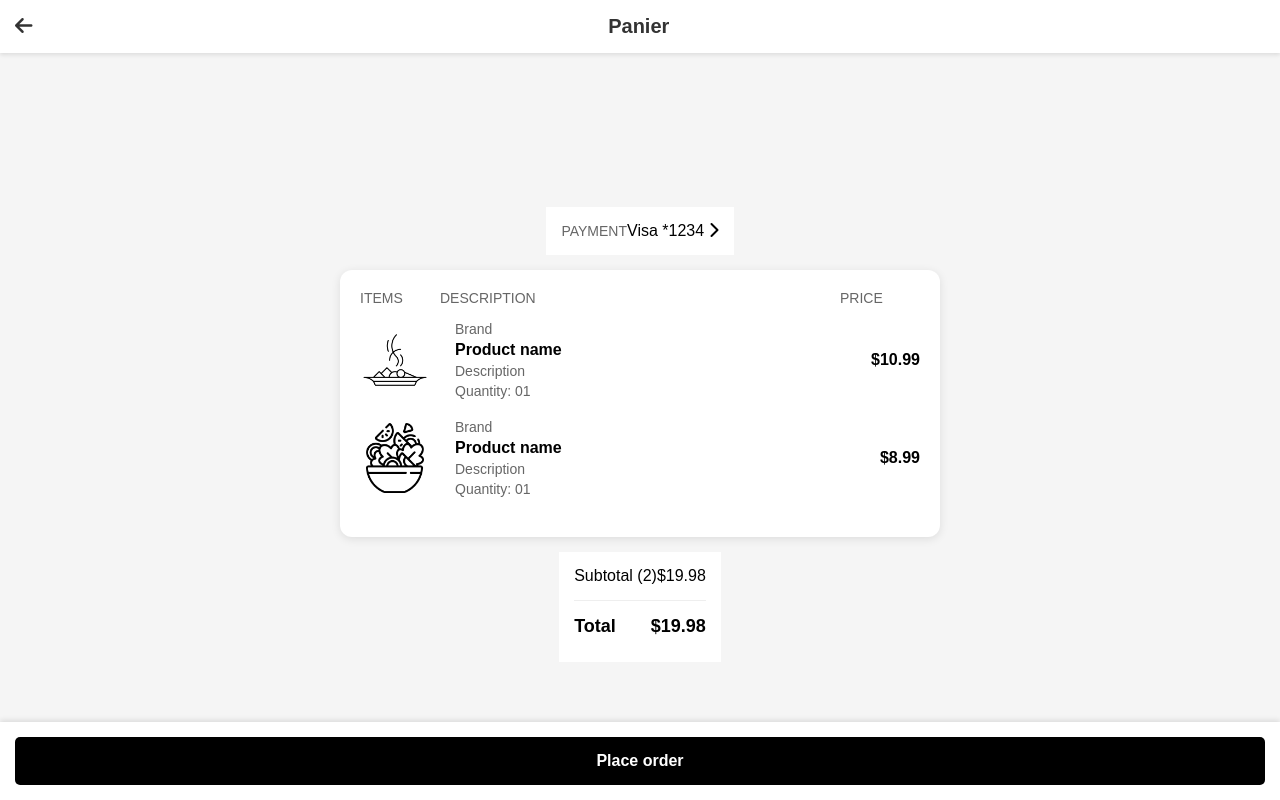
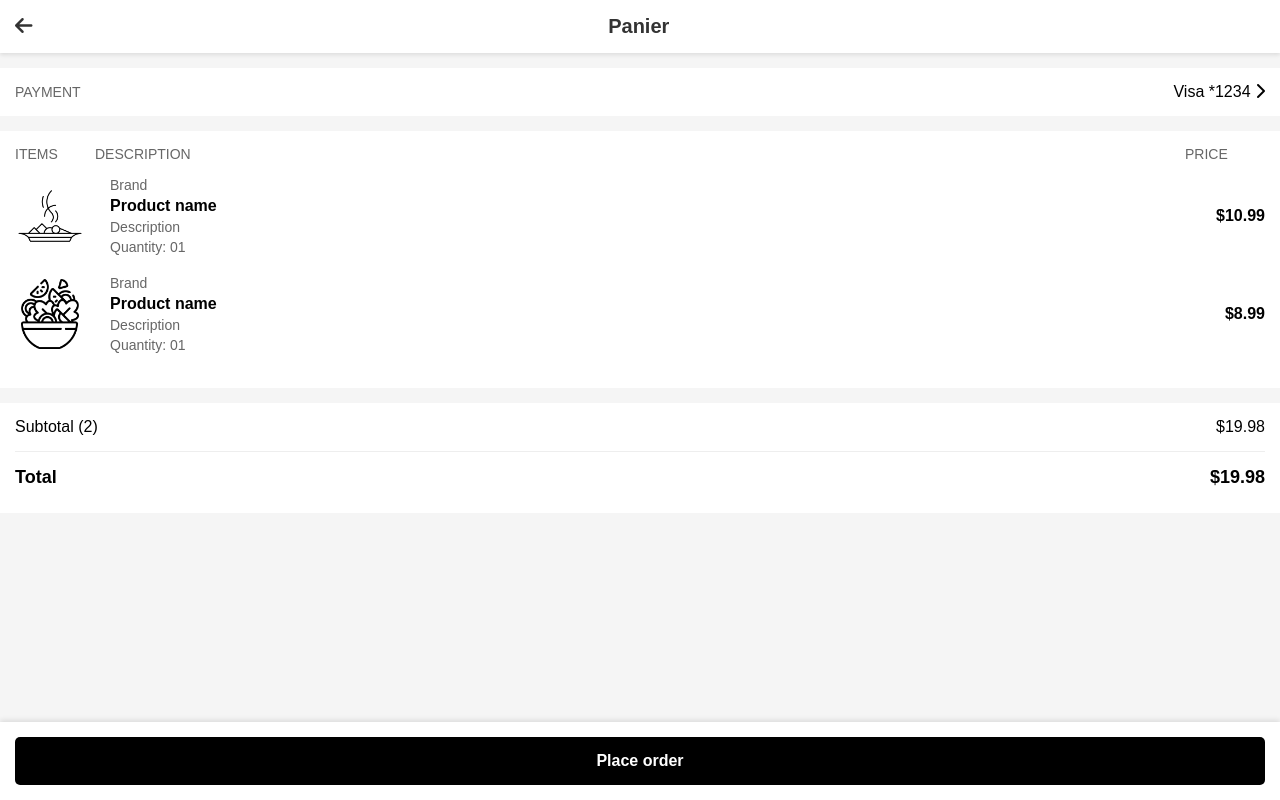
Before and after one commit to thierry-mous/Fika_ymmersion, a website: page frontend/template/order.html in a window 1280 px wide. Drawn offline with Linux system fonts and the light colour scheme.

Commit message:
modif order

```diff
--- a/frontend/asset/css/dashboard.css
+++ b/frontend/asset/css/dashboard.css
@@ -8,6 +8,7 @@ body {
     font-family: Arial, sans-serif;
     background-color: #f5f5f5;
     min-height: 100vh;
+    padding-bottom: 80px;
 }
 
 header {
@@ -165,6 +166,7 @@ input[type="file"] {
     grid-template-columns: repeat(auto-fill, minmax(250px, 1fr));
     gap: 20px;
     margin-top: 20px;
+    margin-bottom: 20px;
 }
 
 /* Style pour les messages de réussite/erreur */
@@ -201,4 +203,8 @@ input[type="file"] {
         flex-direction: column;
         align-items: stretch;
     }
+
+    body {
+        padding-bottom: 100px;
+    }
 }
--- a/frontend/asset/css/order.css
+++ b/frontend/asset/css/order.css
@@ -7,9 +7,7 @@
 body {
     font-family: Arial, sans-serif;
     background-color: #f5f5f5;
-    min-height: 100vh;
-    display: flex;
-    flex-direction: column;
+    padding-bottom: 80px;
 }
 
 header {
@@ -19,15 +17,6 @@ header {
     padding: 15px;
     background-color: white;
     box-shadow: 0 2px 4px rgba(0,0,0,0.1);
-}
-
-main {
-    flex: 1;
-    display: flex;
-    flex-direction: column;
-    align-items: center;
-    justify-content: center;
-    padding: 20px;
 }
 
 .back-button {
@@ -63,12 +52,7 @@ header h1 {
 
 .items-section {
     background: white;
-    padding: 20px;
-    border-radius: 12px;
-    box-shadow: 0 2px 10px rgba(0,0,0,0.1);
-    width: 100%;
-    max-width: 600px;
-    margin: 0 auto;
+    padding: 15px;
 }
 
 .items-header {
@@ -77,10 +61,6 @@ header h1 {
     color: #666;
     font-size: 14px;
     margin-bottom: 15px;
-}
-
-.cart-items {
-    margin-bottom: 20px;
 }
 
 .cart-item {
@@ -136,15 +116,6 @@ header h1 {
     font-size: 16px;
 }
 
-.summary-line.total {
-    display: flex;
-    justify-content: space-between;
-    padding-top: 15px;
-    border-top: 1px solid #eee;
-    font-weight: bold;
-    font-size: 18px;
-}
-
 .total {
     margin-top: 15px;
     padding-top: 15px;
@@ -174,10 +145,3 @@ header h1 {
     font-weight: bold;
     cursor: pointer;
 }
-
-.command_n {
-    text-align: center;
-    margin-bottom: 20px;
-    color: #333;
-    font-size: 20px;
-}
```
Also changed, not shown: frontend/template/dashboard.html (+19 -1 lines).
